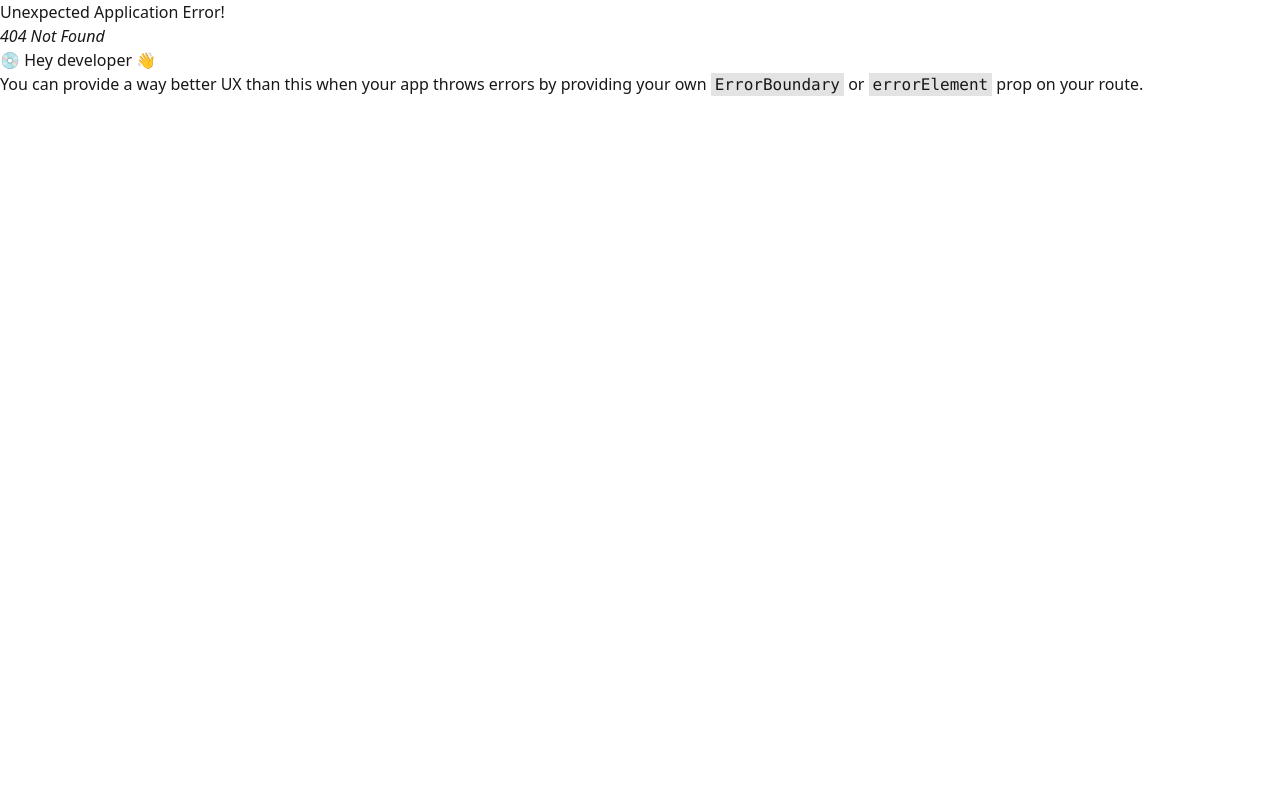
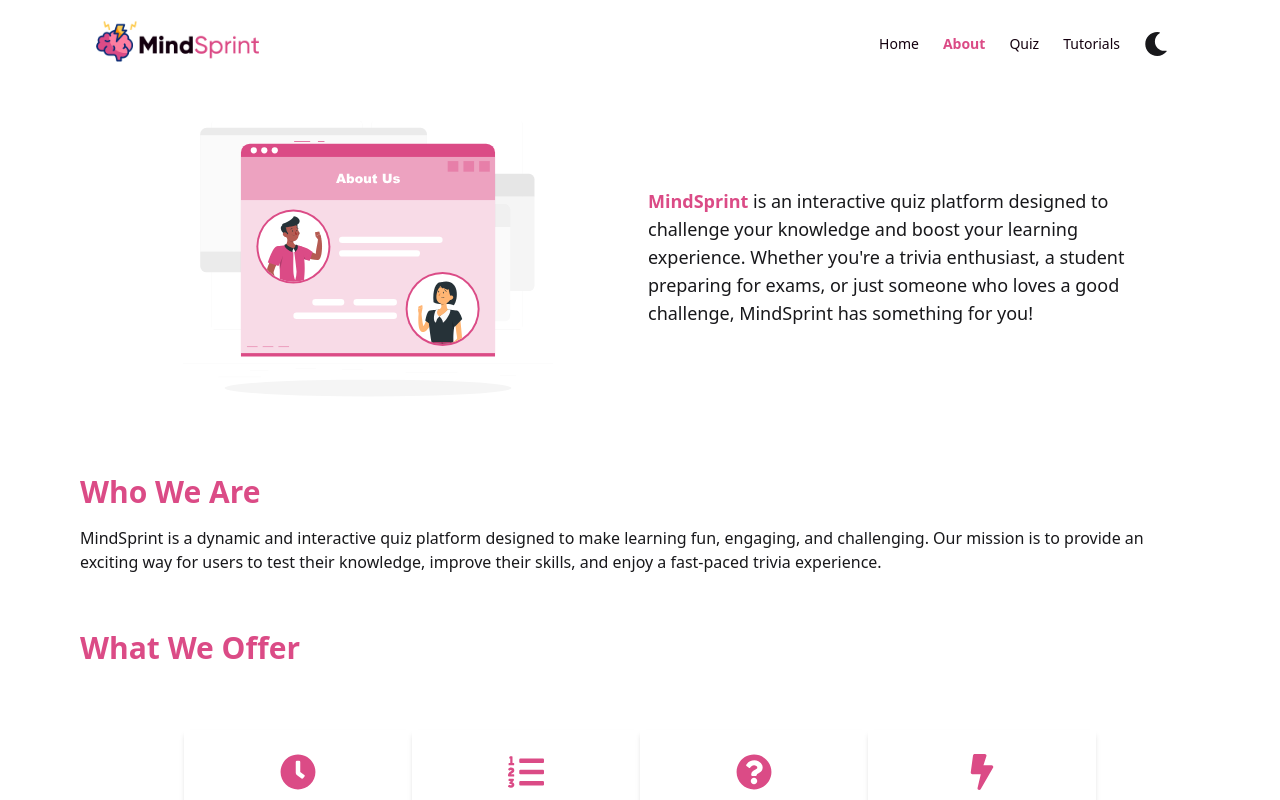
Before and after one commit to merazzak20/mindSprint, a React (Vite) app: page /about in a window 1280 px wide. Before the commit this address had no page. Shown: the top 800 px of the page. Built offline with nearby package versions, Linux system fonts and the light colour scheme.

Commit message:
update tutorial

```diff
--- a/src/components/Hero.jsx
+++ b/src/components/Hero.jsx
@@ -1,8 +1,9 @@
 import Container from "./shared/Container";
 import heroImage from "../assets/Online test-pana.svg";
-import { FaClock, FaQuestion } from "react-icons/fa";
+import { FaClock } from "react-icons/fa";
 import { useNavigate } from "react-router";
 import { useState } from "react";
+import { MdOutlineQuiz, MdOutlineTimer } from "react-icons/md";
 
 const Hero = () => {
   const [formData, setFormData] = useState({ question: "", time: "" });
@@ -20,12 +21,13 @@
         <div className="grid grid-cols-1 md:grid-cols-2 items-center text-center md:text-left gap-8">
           <div className="flex flex-col items-center md:items-start">
             <h1 className="text-2xl md:text-5xl font-bold">
-              Lorem ipsum dolor sit amet.
+              Boost Your Knowledge with{" "}
+              <span className="text-[#DB4B86]">MindSprint!</span>
             </h1>
             <p className="mt-4">
-              Lorem ipsum dolor sit amet consectetur adipisicing elit. Esse
-              pariatur debitis fuga illum temporibus provident non facilis vitae
-              voluptatibus fugiat!
+              Challenge yourself with engaging quizzes and put your knowledge to
+              the test! Set custom timers, choose your question limit, and
+              sprint through exciting trivia.
             </p>
             <div>
               <form
@@ -45,7 +47,7 @@
                     className="rounded-sm border-none w-full"
                     placeholder="Max limit 100"
                   />
-                  <FaQuestion></FaQuestion>
+                  <MdOutlineQuiz className="text-xl" />
                 </label>
                 <label className="input">
                   <input
@@ -59,7 +61,7 @@
                     className="rounded-sm border-none w-full"
                     placeholder="Set time in second "
                   />
-                  <FaClock></FaClock>
+                  <MdOutlineTimer className="text-xl" />
                 </label>
               </form>
               <div onClick={handleQuiz}>
--- a/src/components/shared/Navbar.jsx
+++ b/src/components/shared/Navbar.jsx
@@ -92,7 +92,7 @@
               isActive ? "text-[#db4b86] font-bold" : "text-[#14000f]"
             }`
           }
-          to="/t"
+          to="/tutorial"
         >
           Tutorials
         </NavLink>
@@ -139,6 +139,19 @@
           to="/quiz"
         >
           Quiz
+        </NavLink>
+      </li>
+      <li>
+        <NavLink
+          className={({ isActive }) =>
+            `hover:text-[#db4b86] ${
+              isActive ? "text-[#db4b86] font-bold" : "text-white"
+            }`
+          }
+          onClick={() => setIsOpen(false)}
+          to="/tutorial"
+        >
+          Tutorials
         </NavLink>
       </li>
     </>
--- /dev/null
+++ b/src/pages/About/About.jsx
@@ -0,0 +1,43 @@
+import Container from "../../components/shared/Container";
+import about from "../../assets/About us page-rafiki.svg";
+import Mission from "./AboutComponent/Mission";
+import WeOffer from "./AboutComponent/WeOffer";
+
+const About = () => {
+  return (
+    <div>
+      <section className="container mx-auto px-6 py-6 mt-14">
+        <Container>
+          <div className="grid grid-cols-1 md:grid-cols-2 gap-4 items-center">
+            {/* Left Column - Image */}
+            <div>
+              <img
+                src={about}
+                alt="Quiz Illustration"
+                className="w-[70%] mx-auto"
+              />
+            </div>
+
+            {/* Right Column - Text */}
+            <div>
+              <p className="text-lg mb-4">
+                <span className="text-[#DB4B86] font-semibold text-justify">
+                  MindSprint
+                </span>{" "}
+                is an interactive quiz platform designed to challenge your
+                knowledge and boost your learning experience. Whether you're a
+                trivia enthusiast, a student preparing for exams, or just
+                someone who loves a good challenge, MindSprint has something for
+                you!
+              </p>
+            </div>
+          </div>
+        </Container>
+      </section>
+      <Mission></Mission>
+      <WeOffer></WeOffer>
+    </div>
+  );
+};
+
+export default About;
--- /dev/null
+++ b/src/pages/About/AboutComponent/Mission.jsx
@@ -0,0 +1,21 @@
+import Container from "../../../components/shared/Container";
+
+const Mission = () => {
+  return (
+    <div>
+      <section>
+        <Container>
+          <h2 className="text-[#DB4B86] font-bold text-3xl">Who We Are</h2>
+          <p className="my-4">
+            MindSprint is a dynamic and interactive quiz platform designed to
+            make learning fun, engaging, and challenging. Our mission is to
+            provide an exciting way for users to test their knowledge, improve
+            their skills, and enjoy a fast-paced trivia experience.
+          </p>
+        </Container>
+      </section>
+    </div>
+  );
+};
+
+export default Mission;
--- /dev/null
+++ b/src/pages/About/AboutComponent/WeOffer.jsx
@@ -0,0 +1,17 @@
+import Features from "../../../components/Features";
+import Container from "../../../components/shared/Container";
+
+const WeOffer = () => {
+  return (
+    <div className="my-14">
+      <section>
+        <Container>
+          <h2 className="text-[#DB4B86] font-bold text-3xl">What We Offer</h2>
+          <Features></Features>
+        </Container>
+      </section>
+    </div>
+  );
+};
+
+export default WeOffer;
--- a/src/pages/Quiz/Quiz.jsx
+++ b/src/pages/Quiz/Quiz.jsx
@@ -4,8 +4,9 @@
 // import { Link } from "react-router";
 import bg from "../../assets/student1.jpg";
 import QuizRules from "./QuizeComponent/QuizRules";
-import { FaClock, FaQuestion } from "react-icons/fa";
+// import { FaClock, FaQuestion } from "react-icons/fa";
 import { useNavigate } from "react-router";
+import { MdOutlineQuiz, MdOutlineTimer } from "react-icons/md";
 
 const Quiz = () => {
   const [quizs, setQuizs] = useState([]);
@@ -56,7 +57,7 @@
                   className="rounded-sm border-none w-full"
                   placeholder="Max limit 100"
                 />
-                <FaQuestion className="ml-2" />
+                <MdOutlineQuiz className="ml-2 text-xl" />
               </label>
               <label className="input flex items-center">
                 <input
@@ -71,7 +72,7 @@
                   className="rounded-sm border-none w-full"
                   placeholder="Set time in minutes"
                 />
-                <FaClock className="ml-2" />
+                <MdOutlineTimer className="ml-2 text-xl" />
               </label>
             </div>
             <button
--- /dev/null
+++ b/src/pages/Tutorial/Tutorial.jsx
@@ -0,0 +1,95 @@
+import { useEffect, useState } from "react";
+import Container from "../../components/shared/Container";
+
+// const tutorialData = [
+//   {
+//     id: 1,
+//     title: "Understanding Geography: Capitals of the World",
+//     content:
+//       "The capital of France is Paris. Paris is known for its rich history, culture, and landmarks such as the Eiffel Tower and Louvre Museum.",
+//     category: "Geography",
+//   },
+//   {
+//     id: 2,
+//     title: "Basic Chemistry: Elements and Symbols",
+//     content:
+//       "Oxygen is a chemical element with the symbol 'O'. It is essential for respiration in most living organisms and is a key component of water (H2O).",
+//     category: "Science",
+//   },
+//   {
+//     id: 3,
+//     title: "Football World Cup History",
+//     content:
+//       "The FIFA World Cup is the most prestigious football tournament in the world, held every four years and featuring top national teams.",
+//     category: "Sports",
+//   },
+//   // Add more tutorial data here
+// ];
+
+// const categories = [
+//   "All",
+//   ...new Set(tutorialData.map((item) => item.category)),
+// ];
+
+const Tutorial = () => {
+  const [questions, setQuestions] = useState([]);
+  useEffect(() => {
+    fetch("quize.json")
+      .then((res) => res.json())
+      .then((data) => {
+        setQuestions(data);
+      });
+  }, []);
+  console.log(questions);
+  const categories = [
+    "All",
+    ...new Set(questions.map((item) => item.category)),
+  ];
+  const [selectedCategory, setSelectedCategory] = useState("All");
+
+  const filteredTutorials =
+    selectedCategory === "All"
+      ? questions
+      : questions.filter((item) => item.category === selectedCategory);
+
+  return (
+    <div className="p-4 mx-auto my-28">
+      <Container>
+        <h1 className="text-3xl font-bold text-center mb-6 text-[#DB4B86]">
+          Tutorials & Study Guide
+        </h1>
+
+        <div className="mb-10">
+          <label className="font-semibold"> Category: </label>
+          <select
+            className="ml-2 p-2  border rounded-none"
+            value={selectedCategory}
+            onChange={(e) => setSelectedCategory(e.target.value)}
+          >
+            {categories.map((category, index) => (
+              <option key={index} value={category}>
+                {category}
+              </option>
+            ))}
+          </select>
+          <span className="ml-5">Questions: {filteredTutorials.length}</span>
+        </div>
+
+        {filteredTutorials.map((item) => (
+          <div key={item?.id} className="mb-6 border-b border-gray-200 pb-4">
+            <h2 className="text-xl font-semibold mb-2">{item?.question}</h2>
+            <p className="">
+              Answer:{" "}
+              <span className="text-[#DB4B86] font-semibold">
+                {item?.options[item?.correct]}
+              </span>
+            </p>
+            {/* <span className="text-sm ">Category: {item?.category}</span> */}
+          </div>
+        ))}
+      </Container>
+    </div>
+  );
+};
+
+export default Tutorial;
```
Also changed, not shown: src/routes/router.jsx (+10 -0 lines), src/assets/About us page-rafiki.svg (added).
